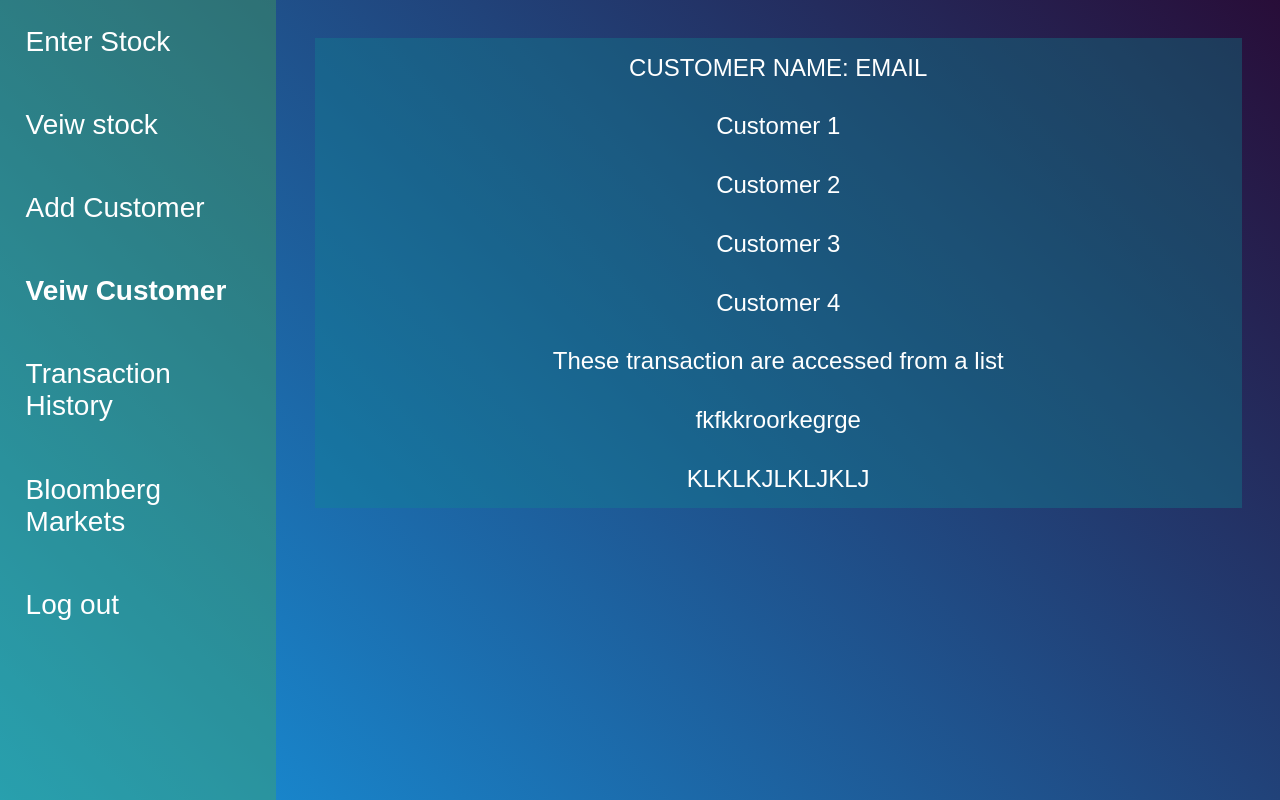
After one commit to Roc-420/Summative, a Flask app: page /customers in a window 1280 px wide. The commit adds this page. Run offline with Flask 3, Linux system fonts and the light colour scheme.

Commit message:
ADDED STUFF
MADE BASIC VERSION WITH LOGIN AND ABILITY TO ACCESS ANDDISPLAY TRANSACTION AND CUSTOMER INFO FROM CSV FILES

```diff
--- a/app.py
+++ b/app.py
@@ -2,19 +2,77 @@
 
 
 
-from flask import redirect,render_template,url_for, Flask,request
+from flask import redirect,render_template,url_for, Flask,request, session
 
 
 app = Flask(__name__)
 app.secret_key = "hello"
 
+admin_user = "sigma"
+admin_password = "1234"
+
+
+def get_lines(l): # converts maze txt into array
+    lister = []
+    line=""
+    txt = open(l,'r')
+    content = txt.readlines()
+    txt.close()
+    for row in content:
+        for item in row:
+            line = line + item
+        lister.append(line)
+        line = ""
+
+    return lister
 
 
 
 
-@app.route("/")
+@app.route("/", methods = ['GET','POST'])
+def initial():
+    session['inputs'] = []
+    # this is the home login page
+    if request.method == "POST":
+        for index,value in request.form.items():
+            session['inputs'].append(value)
+            print(session['inputs'])
+
+        if session['inputs'][0] == admin_user and session['inputs'][1] == admin_password:
+            print("correct login!!!")
+            return redirect(url_for('start'))
+        else:
+            return render_template('index.html')
+    else:
+        return render_template('index.html')
+
+
+@app.route("/start") # this is the home page with all the things
 def start():
-    return render_template('index.html')
+    return render_template('start_page.html')
+
+
+@app.route("/transactions")
+def trans():
+    transaction_records =get_lines('transactions.txt')
+    print(transaction_records)
+    return render_template('transactions.html',transer = transaction_records)
+
+
+
+@app.route("/customers")
+def cust():
+    customers_records =get_lines('customers.txt')
+    print(customers_records)
+    return render_template('customers.html',transer = customers_records)
+
+
+
+
+
+
+
+
 
 
 
--- /dev/null
+++ b/customers.txt
@@ -0,0 +1,8 @@
+CUSTOMER NAME:   EMAIL
+Customer 1
+Customer 2
+Customer 3
+Customer 4
+These transaction are accessed from a list
+fkfkkroorkegrge
+KLKLKJLKLJKLJ
--- /dev/null
+++ b/static/style2.css
@@ -0,0 +1,51 @@
+
+body {
+    width: 100vw;
+    height: 100vh;
+    margin: 0;
+    display: flex;
+    flex-direction: row;
+    background-image: linear-gradient( 45deg,  rgb(22, 151, 225),rgb(40, 13, 56));
+
+    justify-content: space-between;
+    font-family: Arial, Helvetica, sans-serif;
+}
+
+.main_bar {
+    background: rgba(76, 175, 79, 0.349);
+
+    display: flex;
+    flex-direction: column;
+}
+
+.bar_button{
+    text-decoration: none;
+    color: rgb(255, 255, 255);
+    font-size:28px ;
+    padding: 2vw;
+    justify-self: left;
+}
+
+
+
+.transaction_bar {
+    padding: 3vw;
+    color: white;
+    font-size: 24px;
+    display: flex;
+    flex-direction: column;
+    justify-content: start;
+    width: fit-content;
+    justify-self: center;
+    width: 77vw;
+
+}
+
+.transaction_box {
+    border: 5vw;
+    background: rgba(15, 135, 143, 0.349);
+    border-radius: 0.8;
+    padding: 1.2vw;
+    text-align: center;
+
+}
--- /dev/null
+++ b/templates/customers.html
@@ -0,0 +1,31 @@
+<!DOCTYPE html>
+<html lang="en">
+<head>
+    <meta charset="UTF-8">
+    <meta name="viewport" content="width=device-width, initial-scale=1.0">
+    <link rel="stylesheet" type = "text/css" href="{{url_for('static', filename='style2.css')}}">
+
+    <title>Home page</title>
+</head>
+<body>
+    <div class = "main_bar">
+        <a href="" class ="bar_button" > Enter Stock</a>
+        <a href="" class ="bar_button" > Veiw stock</a>
+        <a href="" class ="bar_button" > Add Customer</a>
+        <a href="/customers" class ="bar_button"  style="font-weight: 900;"> Veiw Customer</a>
+        <a href="/transactions" class ="bar_button"  >Transaction History</a>
+        <a href="https://www.bloomberg.com/markets" class ="bar_button" > Bloomberg Markets</a>
+        <a href="/" class ="bar_button" > Log out</a>
+
+
+    </div>
+    <div class ="transaction_bar">
+
+    {% for item in transer %}
+    <div class ="transaction_box">  {{item}}  </div>
+
+    {% endfor %}
+
+    </div>
+</body>
+</html>
--- /dev/null
+++ b/transactions.txt
@@ -0,0 +1,4 @@
+Transaction 1
+Transaction 2
+Transaction 3
+These transaction are gained from a text file named transactions.txt
```
Also changed, not shown: static/style.css (+50 -2 lines), templates/index.html (+14 -1 lines), templates/start_page.html (added, +23 -0 lines), templates/transactions.html (added, +31 -0 lines), static/cool_guy.png (added), 1 other file.
